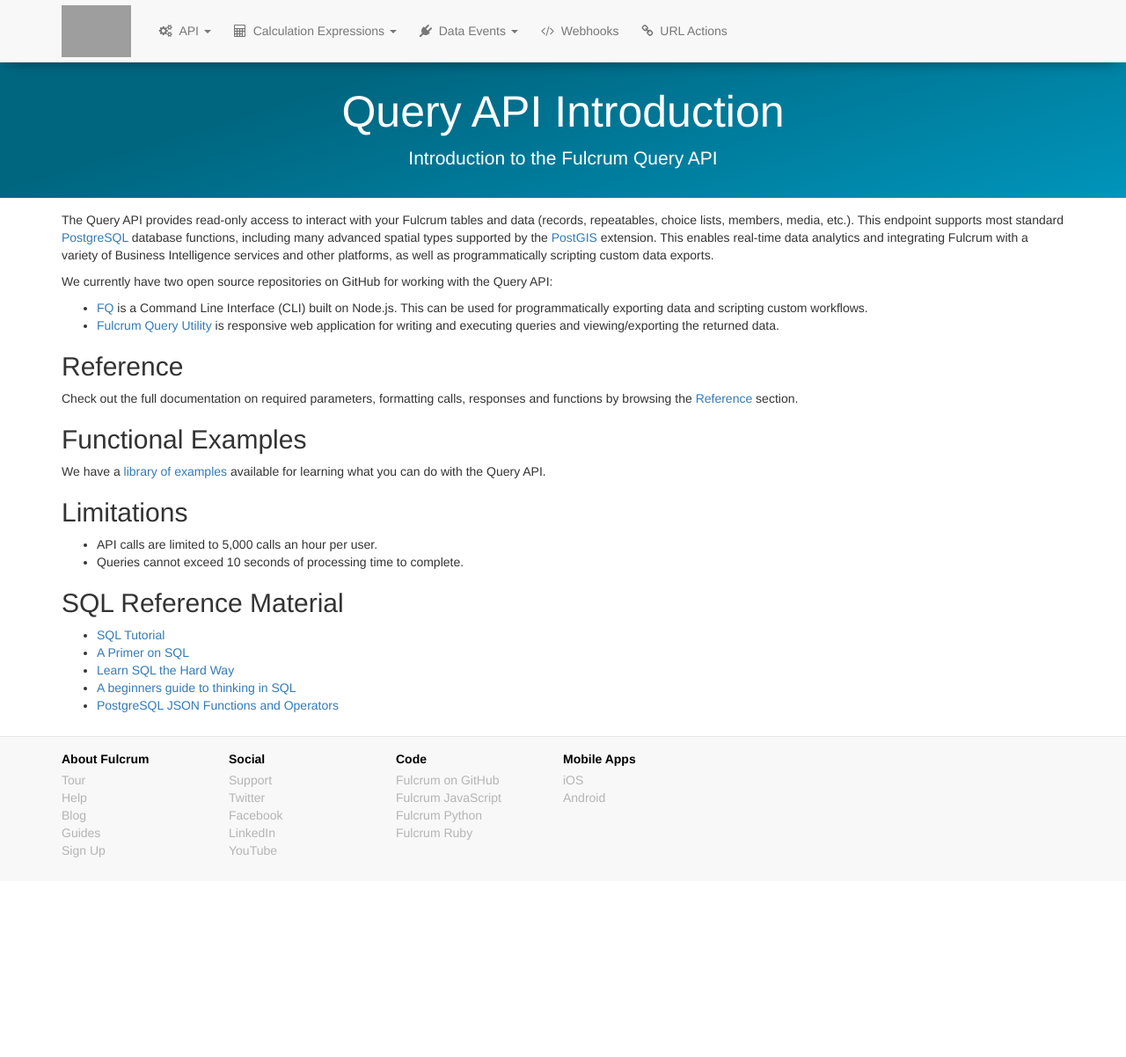
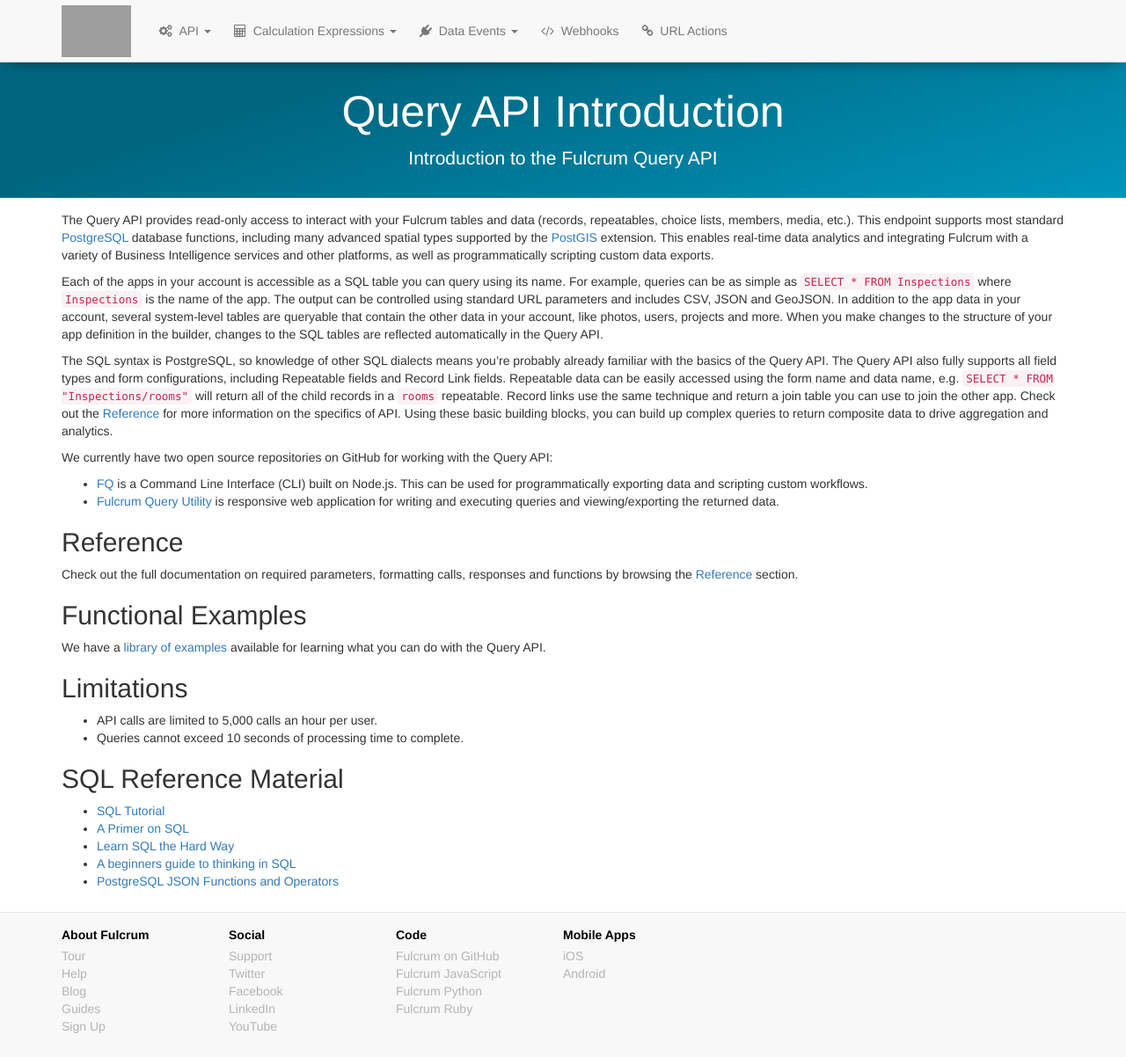
Before and after one commit to rylincoln/developer.fulcrumapp.com, a Jekyll site: the page built from _query-api/intro.md, in a window 1280 px wide and 1202 px high. Shown: the whole window at 88% size. Built offline with Jekyll 4.4.1, drawn with Linux system fonts in a browser that asks for light colours; nearby versions of some CDN libraries; grey boxes are pictures that could not be loaded.

Commit message:
Add some detail to the intro

```diff
--- a/_query-api/intro.md
+++ b/_query-api/intro.md
@@ -8,6 +8,10 @@ category: section
 ---
 
 The Query API provides read-only access to interact with your Fulcrum tables and data (records, repeatables, choice lists, members, media, etc.). This endpoint supports most standard [PostgreSQL](https://www.postgresql.org/) database functions, including many advanced spatial types supported by the [PostGIS](http://postgis.net/) extension. This enables real-time data analytics and integrating Fulcrum with a variety of Business Intelligence services and other platforms, as well as programmatically scripting custom data exports.
+
+Each of the apps in your account is accessible as a SQL table you can query using its name. For example, queries can be as simple as `SELECT * FROM Inspections` where `Inspections` is the name of the app. The output can be controlled using standard URL parameters and includes CSV, JSON and GeoJSON. In addition to the app data in your account, several system-level tables are queryable that contain the other data in your account, like photos, users, projects and more. When you make changes to the structure of your app definition in the builder, changes to the SQL tables are reflected automatically in the Query API.
+
+The SQL syntax is PostgreSQL, so knowledge of other SQL dialects means you're probably already familiar with the basics of the Query API. The Query API also fully supports all field types and form configurations, including Repeatable fields and Record Link fields. Repeatable data can be easily accessed using the form name and data name, e.g. `SELECT * FROM "Inspections/rooms"` will return all of the child records in a `rooms` repeatable. Record links use the same technique and return a join table you can use to join the other app. Check out the [Reference](/query-api/reference/) for more information on the specifics of API. Using these basic building blocks, you can build up complex queries to return composite data to drive aggregation and analytics.
 
 We currently have two open source repositories on GitHub for working with the Query API:
 
```
